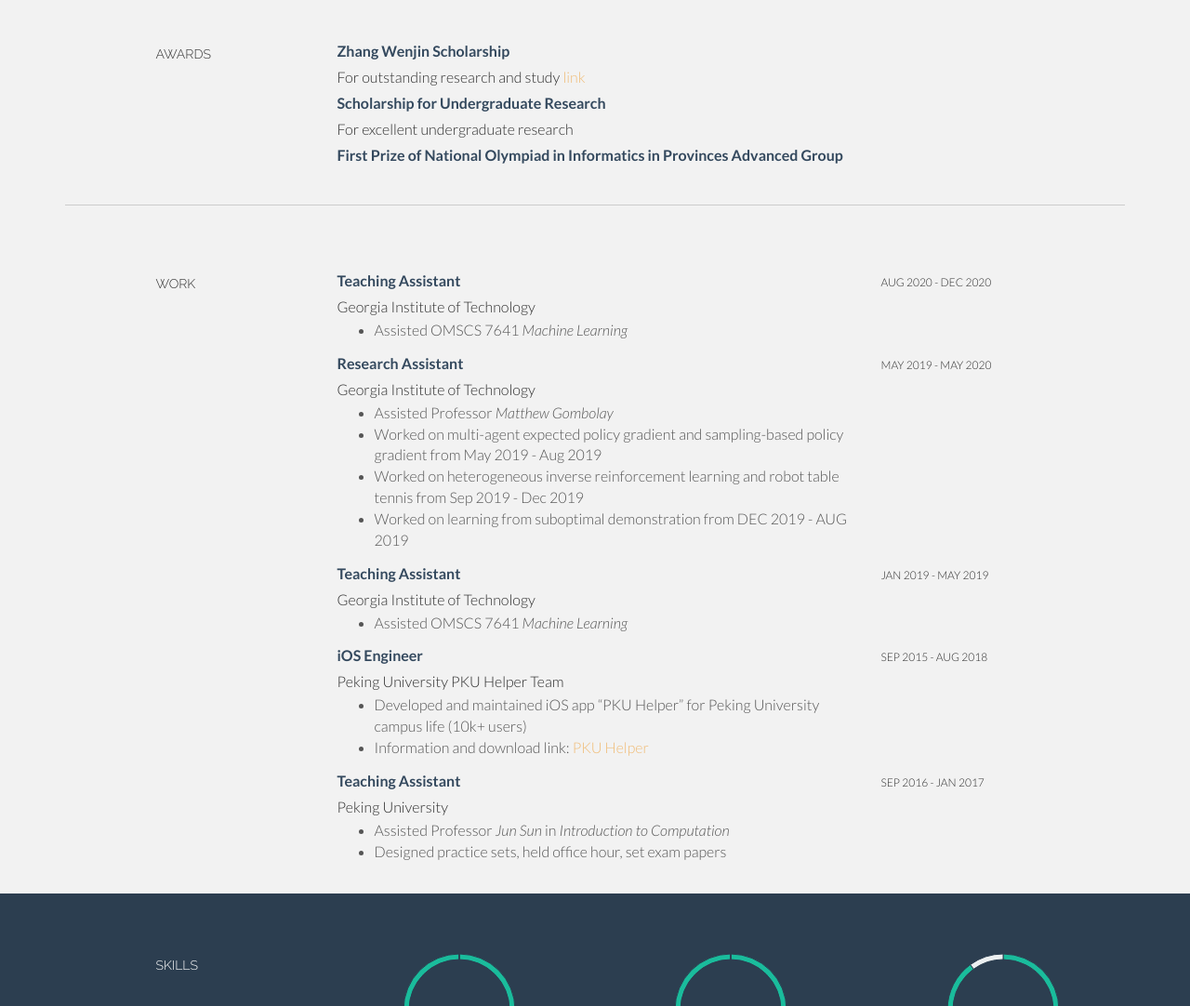
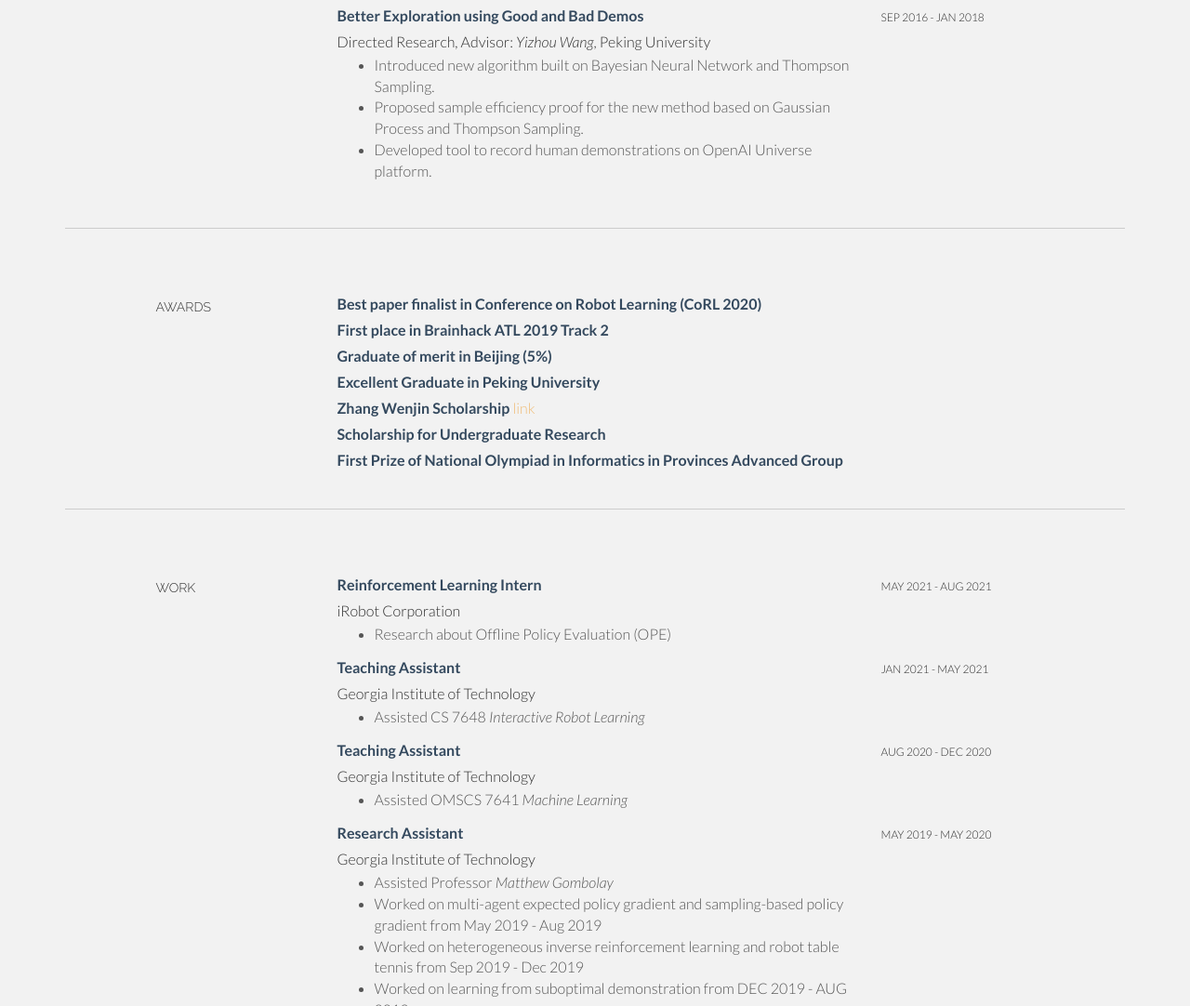
Before and after one commit to sunshineclt/sunshineclt.github.io, a website: page index.html in a window 1280 px wide. Shown: the part 2976-4058 px from the top of the page at 93% size. Drawn offline with Linux system fonts and the light colour scheme.

Commit message:
update website and CV

```diff
--- a/index.html
+++ b/index.html
@@ -189,6 +189,23 @@
             </div>
             <div class="col-lg-3">
                 <p><sm>DEC 2019 - AUG 2020</sm></p>
+                <p><a href="https://corlconf.github.io/corl2020/paper_281/"><i class="icon-file"></i><sm>Paper</sm></a></p>
+            </div>
+
+            <div class="col-lg-6 col-lg-offset-3">
+                <p><t>Robot Learning from Heterogeneous Demonstration</t><br/>
+                    Master Thesis, Advisor: <i>Matthew Gombolay</i>, Georgia Tech <br/>
+                </p>
+                <ul>
+                    <li>Dissected and categorized the heterogeneous demonstration problems. </li>
+                    <li>Designed multiple algorithms for learning from heterogeneous strategy and heterogeneous performance demonstrations. </li>
+                    <li>Showed our algorithm could achieve better learning from heterogeneous strategy demonstration than assuming homogeneity or dividing data to achieve homogeneity. </li>
+                    <li>Illustrated our algorithm could achieve better performance than suboptimal demonstrations and previous learning-from-suboptimal-demonstration techniques. </li>
+                </ul>
+            </div>
+            <div class="col-lg-3">
+                <p><sm>AUG 2019 - AUG 2020</sm></p>
+                <p><a href="./assets/MasterThesis.pdf"><i class="icon-file"></i><sm>Download Thesis</sm></a></p>
             </div>
 
             <div class="col-lg-6 col-lg-offset-3">
@@ -246,17 +263,35 @@
             <div class="col-lg-2 col-lg-offset-1">
                 <h5>AWARDS</h5>
             </div>
+
             <div class="col-lg-6">
-                <p><t>Zhang Wenjin Scholarship</t><br/>
-                    For outstanding research and study
-                    <a href="http://www.pkuef.org/pkuef/newdetail.php?id=1505">link</a>
-                    <br/>
+                <p><t>Best paper finalist in Conference on Robot Learning (CoRL 2020)</t>
+                </p>
+            </div>
+
+            <div class="col-lg-6">
+                <p><t>First place in Brainhack ATL 2019 Track 2</t>
                 </p>
             </div>
 
             <div class="col-lg-6 col-lg-offset-3">
-                <p><t>Scholarship for Undergraduate Research</t><br/>
-                    For excellent undergraduate research <br/>
+                <p><t>Graduate of merit in Beijing (5%)</t>
+                </p>
+            </div>
+
+            <div class="col-lg-6 col-lg-offset-3">
+                <p><t>Excellent Graduate in Peking University</t>
+                </p>
+            </div>
+
+            <div class="col-lg-6 col-lg-offset-3">
+                <p><t>Zhang Wenjin Scholarship</t>
+                    <a href="http://www.pkuef.org/pkuef/newdetail.php?id=1505">link</a>
+                </p>
+            </div>
+
+            <div class="col-lg-6 col-lg-offset-3">
+                <p><t>Scholarship for Undergraduate Research</t>
                 </p>
             </div>
 
@@ -282,6 +317,30 @@
 				</div>
 
                 <div class="col-lg-6">
+                    <p><t>Reinforcement Learning Intern</t><br/>
+                        iRobot Corporation<br/>
+                    </p>
+                    <ul>
+                        <li>Research about Offline Policy Evaluation (OPE)</li>
+                    </ul>
+                </div>
+                <div class="col-lg-3">
+                    <p><sm>MAY 2021 - AUG 2021</sm></p>
+                </div>
+
+                <div class="col-lg-6 col-lg-offset-3">
+                    <p><t>Teaching Assistant</t><br/>
+                        Georgia Institute of Technology<br/>
+                    </p>
+                    <ul>
+                        <li>Assisted CS 7648 <i>Interactive Robot Learning</i></li>
+                    </ul>
+                </div>
+                <div class="col-lg-3">
+                    <p><sm>JAN 2021 - MAY 2021</sm></p>
+                </div>
+
+                <div class="col-lg-6 col-lg-offset-3">
                     <p><t>Teaching Assistant</t><br/>
                         Georgia Institute of Technology<br/>
                     </p>
```
Also changed, not shown: 2 other files.
